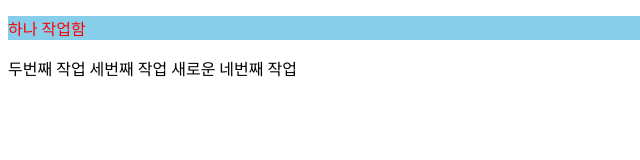
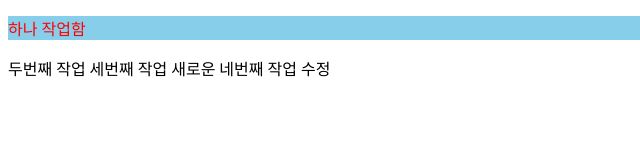
Before and after one commit to Naessss/test, a plain HTML site: page index.html in a window 1280 px wide. Shown: the full height of the page, 0-640 px from the left. Drawn offline with Linux system fonts and the light colour scheme.

Commit message:
네번째작업수정

```diff
--- a/index.html
+++ b/index.html
@@ -11,6 +11,6 @@
   <p>하나 작업함</p>
   두번째 작업
   세번째 작업
-  새로운 네번째 작업
+  새로운 네번째 작업 수정
 </body>
 </html>
```
